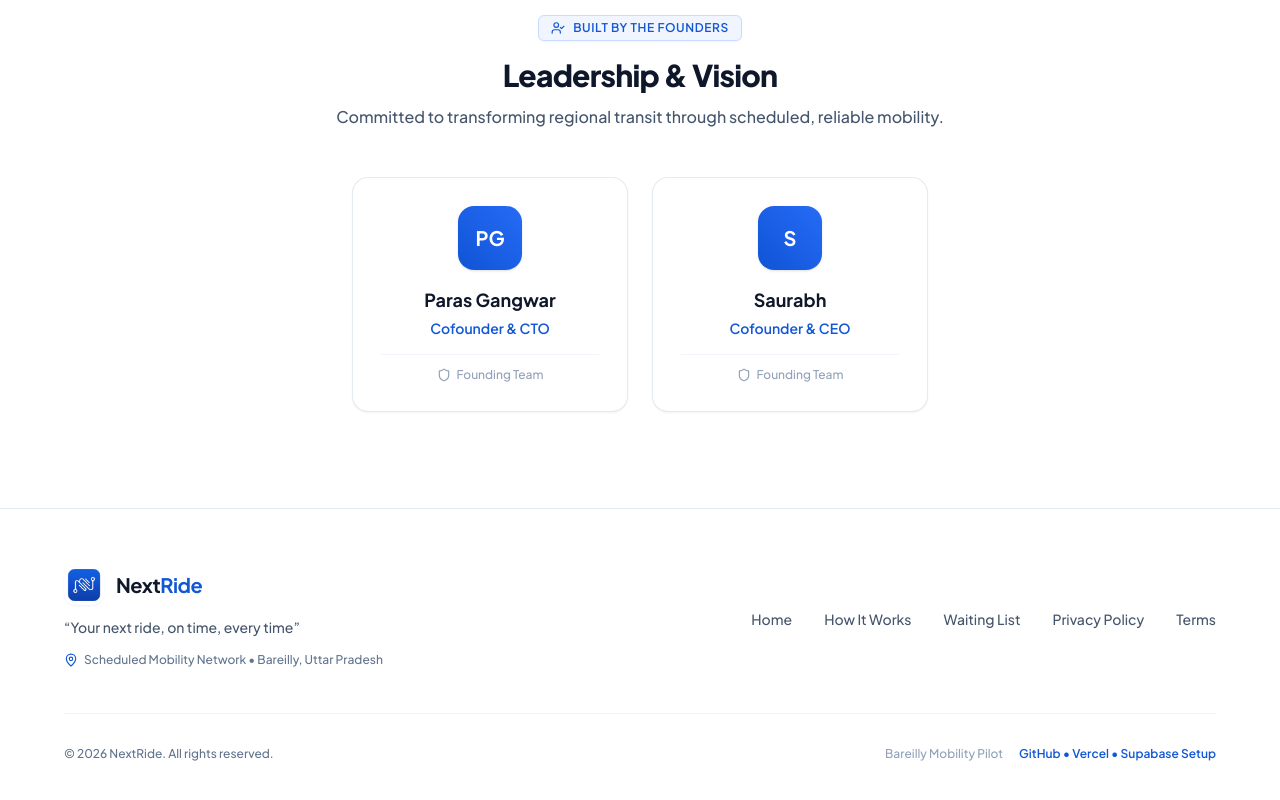
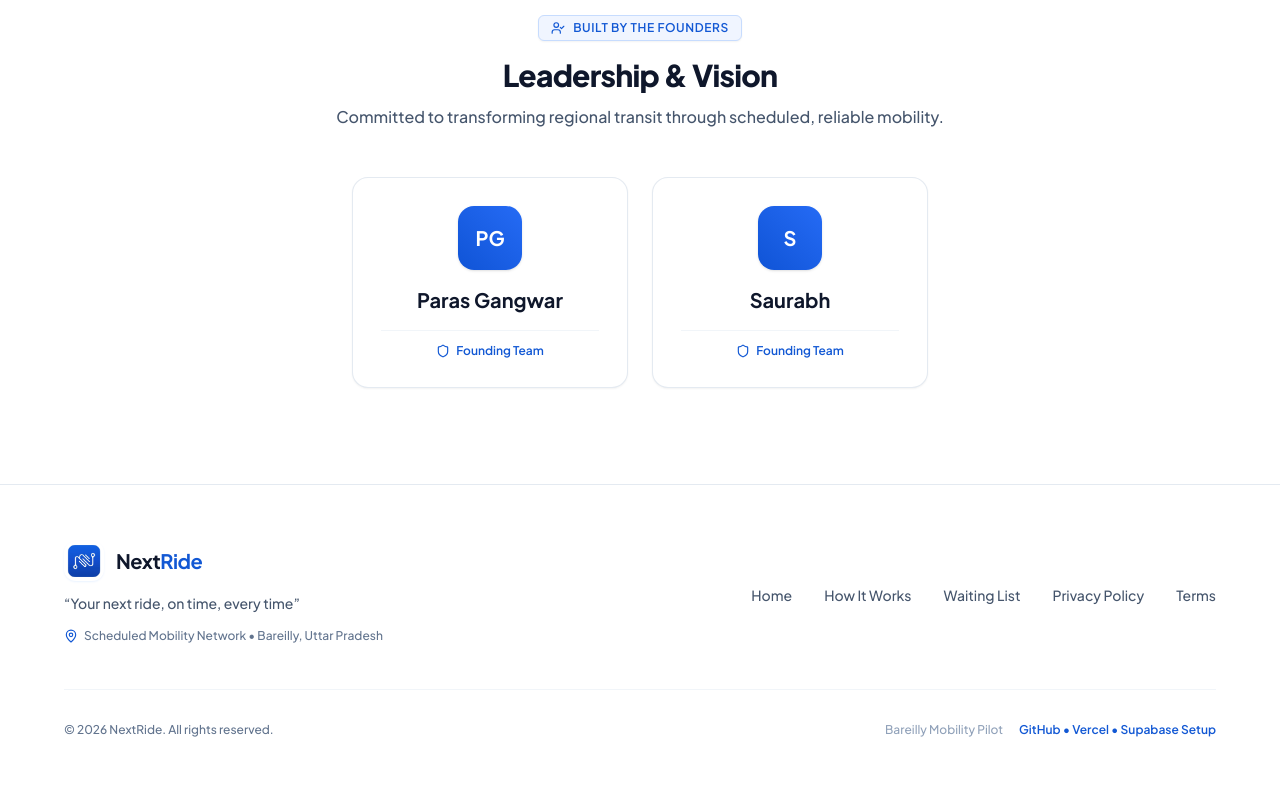
Before and after one commit to parasgangwar248-eng/NextRide, a React (Vite) app: page / in a window 1280 px wide. Shown: the part 4733-5533 px from the top of the page. Built offline with nearby package versions, Linux system fonts and the light colour scheme; no server answers; the database is empty.

Commit message:
feat(founders): display only founder names without specific roles

```diff
--- a/src/components/FounderSection.tsx
+++ b/src/components/FounderSection.tsx
@@ -5,12 +5,10 @@ export const FounderSection: React.FC = () => {
   const founders = [
     {
       name: 'Paras Gangwar',
-      role: 'Cofounder & CTO',
       initials: 'PG',
     },
     {
       name: 'Saurabh',
-      role: 'Cofounder & CEO',
       initials: 'S',
     },
   ];
@@ -19,7 +17,7 @@ export const FounderSection: React.FC = () => {
     <section className="py-20 md:py-24 bg-white border-t border-slate-100">
       <div className="max-w-6xl mx-auto px-4 sm:px-6">
         <div className="max-w-2xl mx-auto text-center">
-          {/* Section Heading Badge from Prompt */}
+          {/* Section Heading Badge */}
           <div className="inline-flex items-center gap-2 px-3 py-1 rounded-md bg-[#F0F5FF] border border-[#C7DCFE] text-[#1258D4] text-xs font-semibold uppercase tracking-wider mb-4 shadow-xs">
             <UserCheck className="w-3.5 h-3.5" />
             <span>Built by the Founders</span>
@@ -37,23 +35,19 @@ export const FounderSection: React.FC = () => {
             {founders.map((founder) => (
               <div
                 key={founder.name}
-                className="group rounded-2xl bg-white border border-slate-200/90 p-6 sm:p-7 shadow-xs hover:shadow-md hover:border-[#C7DCFE] transition-all duration-200 flex flex-col items-center text-center"
+                className="group rounded-2xl bg-white border border-slate-200/90 p-7 shadow-xs hover:shadow-md hover:border-[#C7DCFE] transition-all duration-200 flex flex-col items-center text-center"
               >
                 {/* Monogram Avatar with Royal Blue Gradient Accent */}
                 <div className="w-16 h-16 rounded-2xl bg-gradient-to-tr from-[#0F54D6] to-[#256BF5] text-white flex items-center justify-center font-bold text-xl shadow-sm mb-4 group-hover:scale-105 transition-transform">
                   {founder.initials}
                 </div>
 
-                <h3 className="text-lg font-bold text-slate-900 mb-1">
+                <h3 className="text-xl font-bold text-slate-900 mb-2">
                   {founder.name}
                 </h3>
 
-                <p className="text-sm font-semibold text-[#1258D4]">
-                  {founder.role}
-                </p>
-
-                <div className="mt-4 pt-3 border-t border-slate-100 w-full flex items-center justify-center gap-1.5 text-slate-400 text-xs">
-                  <Shield className="w-3.5 h-3.5 text-slate-400" />
+                <div className="mt-2 pt-3 border-t border-slate-100 w-full flex items-center justify-center gap-1.5 text-[#1258D4] text-xs font-semibold">
+                  <Shield className="w-3.5 h-3.5" />
                   <span>Founding Team</span>
                 </div>
               </div>
```
Also changed, not shown: 1 other file (tests, documents, lock files or other folders).
